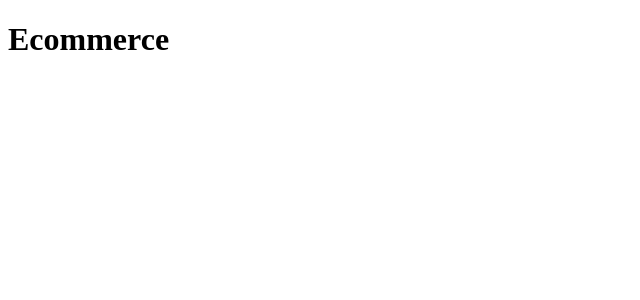
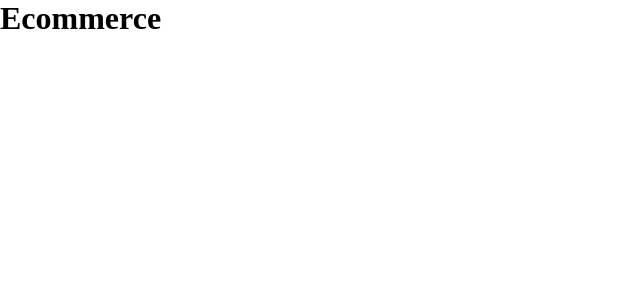
Before and after one commit to BrunoFelixDeSousa/ecommerce-front, a React (Create React App) app: page / in a window 1280 px wide. Shown: the top 300 px of the page, without its empty margins (0-640 px from the left). Built offline with nearby package versions, Linux system fonts and the light colour scheme.

Commit message:
criado estilos globais

```diff
--- a/src/App.tsx
+++ b/src/App.tsx
@@ -1,6 +1,10 @@
+import {GlobalStyle} from "./styles/global";
 
 export function App() {
   return (
-    <h1>Ecommerce</h1>
+      <div className="App">
+        <h1>Ecommerce</h1>
+        <GlobalStyle />
+      </div>
   );
 }
--- /dev/null
+++ b/src/styles/global.ts
@@ -0,0 +1,35 @@
+import { createGlobalStyle } from 'styled-components'
+
+export const GlobalStyle = createGlobalStyle`
+    :root {
+        --background: #FFFFFF;
+
+    }
+
+    *,
+    *:after,
+    *:before {
+        margin: 0;
+        padding: 0;
+        box-sizing: border-box;
+    }
+
+    html {
+        @media (max-width: 1080px) {
+            font-size: 93.75%;
+        }
+
+        @media (max-width: 720px) {
+            font-size: 87.5%;
+        }
+    }
+
+    body {
+        background-color: var(--background);
+        --webkit-font-smoothing: antialiased;
+    }
+
+    button {
+        cursor: pointer;
+    }
+`
```
